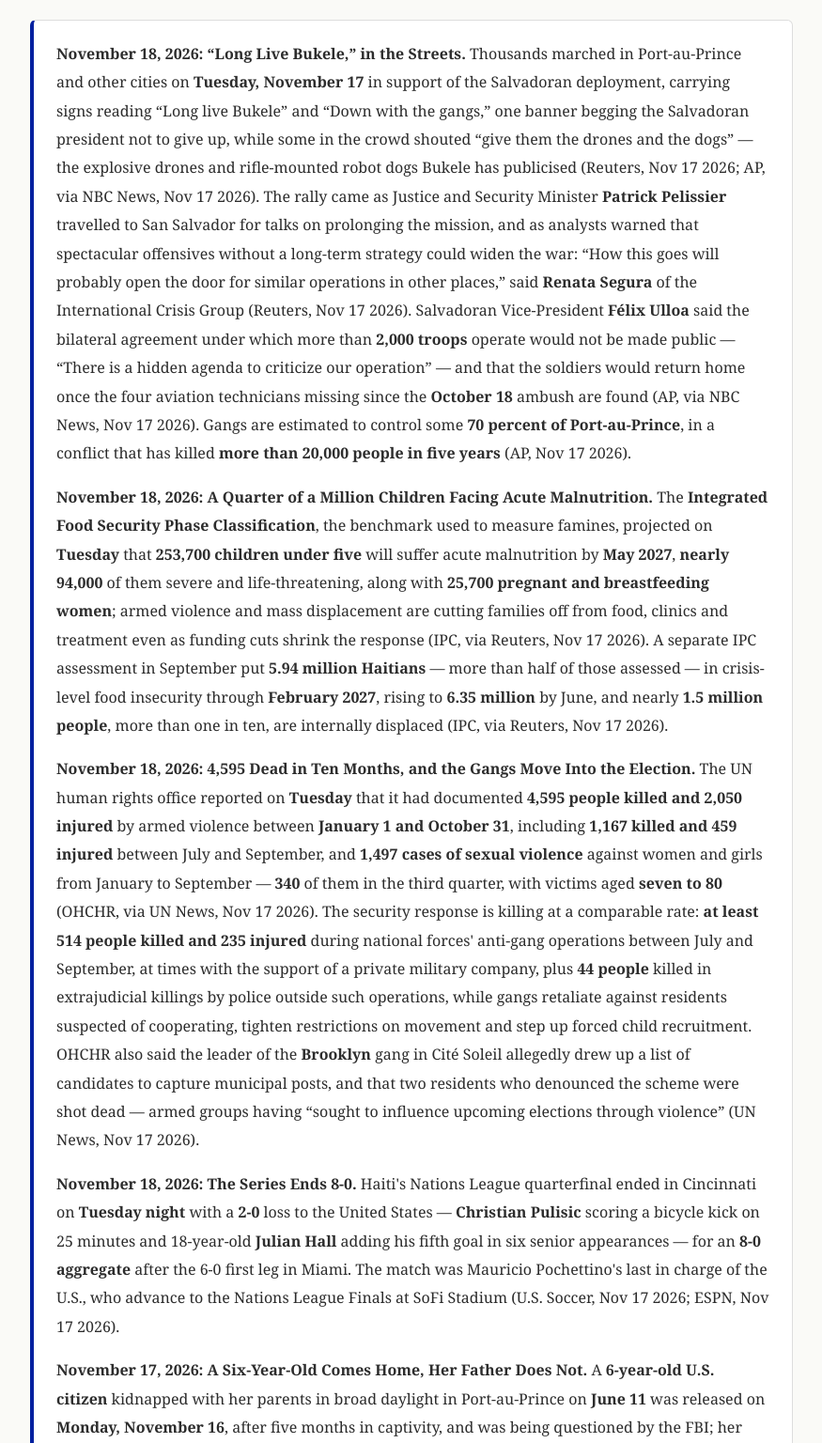
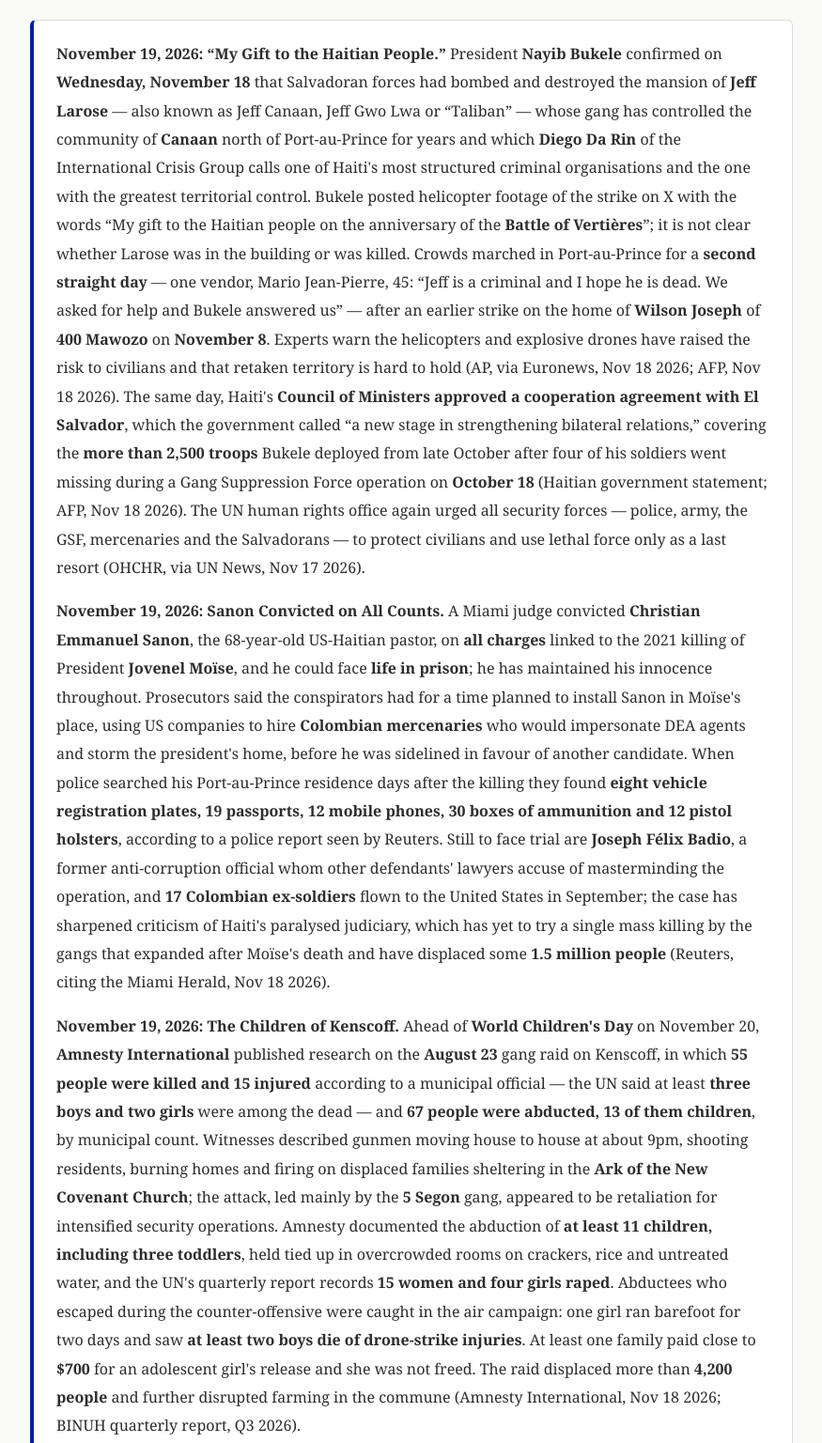
Before and after one commit to onyxgod777/haiti, a plain HTML site: page index.html in a window 1280 px wide. Shown: the part 8800-10336 px from the top of the page at 94% size, without its empty margins (202-1077 px from the left). Drawn offline with Linux system fonts and the light colour scheme.

Commit message:
news: haiti update 2026-11-19

```diff
--- a/index.html
+++ b/index.html
@@ -686,7 +686,7 @@
   <!-- ════════════════════════════════════════════════════════ -->
   <section id="today">
     <h2>X. Haiti Today</h2>
-    <div class="era-dates">Last updated: November 18, 2026</div>
+    <div class="era-dates">Last updated: November 19, 2026</div>
 
     <div class="stats-grid">
       <div class="stat-card">
@@ -726,6 +726,61 @@
     </p>
 
     <div class="highlight-box blue">
+      <p><strong>November 19, 2026: &ldquo;My Gift to the Haitian People.&rdquo;</strong> President <strong>Nayib
+      Bukele</strong> confirmed on <strong>Wednesday, November 18</strong> that Salvadoran forces had bombed and
+      destroyed the mansion of <strong>Jeff Larose</strong> &mdash; also known as Jeff Canaan, Jeff Gwo Lwa or
+      &ldquo;Taliban&rdquo; &mdash; whose gang has controlled the community of <strong>Canaan</strong> north of
+      Port-au-Prince for years and which <strong>Diego Da Rin</strong> of the International Crisis Group calls
+      one of Haiti's most structured criminal organisations and the one with the greatest territorial control.
+      Bukele posted helicopter footage of the strike on X with the words &ldquo;My gift to the Haitian people on
+      the anniversary of the <strong>Battle of Verti&egrave;res</strong>&rdquo;; it is not clear whether Larose
+      was in the building or was killed. Crowds marched in Port-au-Prince for a <strong>second straight day</strong>
+      &mdash; one vendor, Mario Jean-Pierre, 45: &ldquo;Jeff is a criminal and I hope he is dead. We asked for
+      help and Bukele answered us&rdquo; &mdash; after an earlier strike on the home of <strong>Wilson
+      Joseph</strong> of <strong>400 Mawozo</strong> on <strong>November 8</strong>. Experts warn the helicopters
+      and explosive drones have raised the risk to civilians and that retaken territory is hard to hold (AP, via
+      Euronews, Nov 18 2026; AFP, Nov 18 2026). The same day, Haiti's <strong>Council of Ministers approved a
+      cooperation agreement with El Salvador</strong>, which the government called &ldquo;a new stage in
+      strengthening bilateral relations,&rdquo; covering the <strong>more than 2,500 troops</strong> Bukele
+      deployed from late October after four of his soldiers went missing during a Gang Suppression Force
+      operation on <strong>October 18</strong> (Haitian government statement; AFP, Nov 18 2026). The UN human
+      rights office again urged all security forces &mdash; police, army, the GSF, mercenaries and the
+      Salvadorans &mdash; to protect civilians and use lethal force only as a last resort (OHCHR, via UN News,
+      Nov 17 2026).</p>
+
+      <p><strong>November 19, 2026: Sanon Convicted on All Counts.</strong> A Miami judge convicted
+      <strong>Christian Emmanuel Sanon</strong>, the 68-year-old US-Haitian pastor, on <strong>all charges</strong>
+      linked to the 2021 killing of President <strong>Jovenel Mo&iuml;se</strong>, and he could face
+      <strong>life in prison</strong>; he has maintained his innocence throughout. Prosecutors said the
+      conspirators had for a time planned to install Sanon in Mo&iuml;se's place, using US companies to hire
+      <strong>Colombian mercenaries</strong> who would impersonate DEA agents and storm the president's home,
+      before he was sidelined in favour of another candidate. When police searched his Port-au-Prince residence
+      days after the killing they found <strong>eight vehicle registration plates, 19 passports, 12 mobile
+      phones, 30 boxes of ammunition and 12 pistol holsters</strong>, according to a police report seen by
+      Reuters. Still to face trial are <strong>Joseph F&eacute;lix Badio</strong>, a former anti-corruption
+      official whom other defendants' lawyers accuse of masterminding the operation, and <strong>17 Colombian
+      ex-soldiers</strong> flown to the United States in September; the case has sharpened criticism of Haiti's
+      paralysed judiciary, which has yet to try a single mass killing by the gangs that expanded after
+      Mo&iuml;se's death and have displaced some <strong>1.5 million people</strong> (Reuters, citing the Miami
+      Herald, Nov 18 2026).</p>
+
+      <p><strong>November 19, 2026: The Children of Kenscoff.</strong> Ahead of <strong>World Children's
+      Day</strong> on November 20, <strong>Amnesty International</strong> published research on the
+      <strong>August 23</strong> gang raid on Kenscoff, in which <strong>55 people were killed and 15
+      injured</strong> according to a municipal official &mdash; the UN said at least <strong>three boys and two
+      girls</strong> were among the dead &mdash; and <strong>67 people were abducted, 13 of them children</strong>,
+      by municipal count. Witnesses described gunmen moving house to house at about 9pm, shooting residents,
+      burning homes and firing on displaced families sheltering in the <strong>Ark of the New Covenant
+      Church</strong>; the attack, led mainly by the <strong>5 Segon</strong> gang, appeared to be retaliation
+      for intensified security operations. Amnesty documented the abduction of <strong>at least 11 children,
+      including three toddlers</strong>, held tied up in overcrowded rooms on crackers, rice and untreated
+      water, and the UN's quarterly report records <strong>15 women and four girls raped</strong>. Abductees who
+      escaped during the counter-offensive were caught in the air campaign: one girl ran barefoot for two days
+      and saw <strong>at least two boys die of drone-strike injuries</strong>. At least one family paid close to
+      <strong>$700</strong> for an adolescent girl's release and she was not freed. The raid displaced more than
+      <strong>4,200 people</strong> and further disrupted farming in the commune (Amnesty International, Nov 18
+      2026; BINUH quarterly report, Q3 2026).</p>
+
       <p><strong>November 18, 2026: &ldquo;Long Live Bukele,&rdquo; in the Streets.</strong> Thousands marched in
       Port-au-Prince and other cities on <strong>Tuesday, November 17</strong> in support of the Salvadoran
       deployment, carrying signs reading &ldquo;Long live Bukele&rdquo; and &ldquo;Down with the gangs,&rdquo;
```
